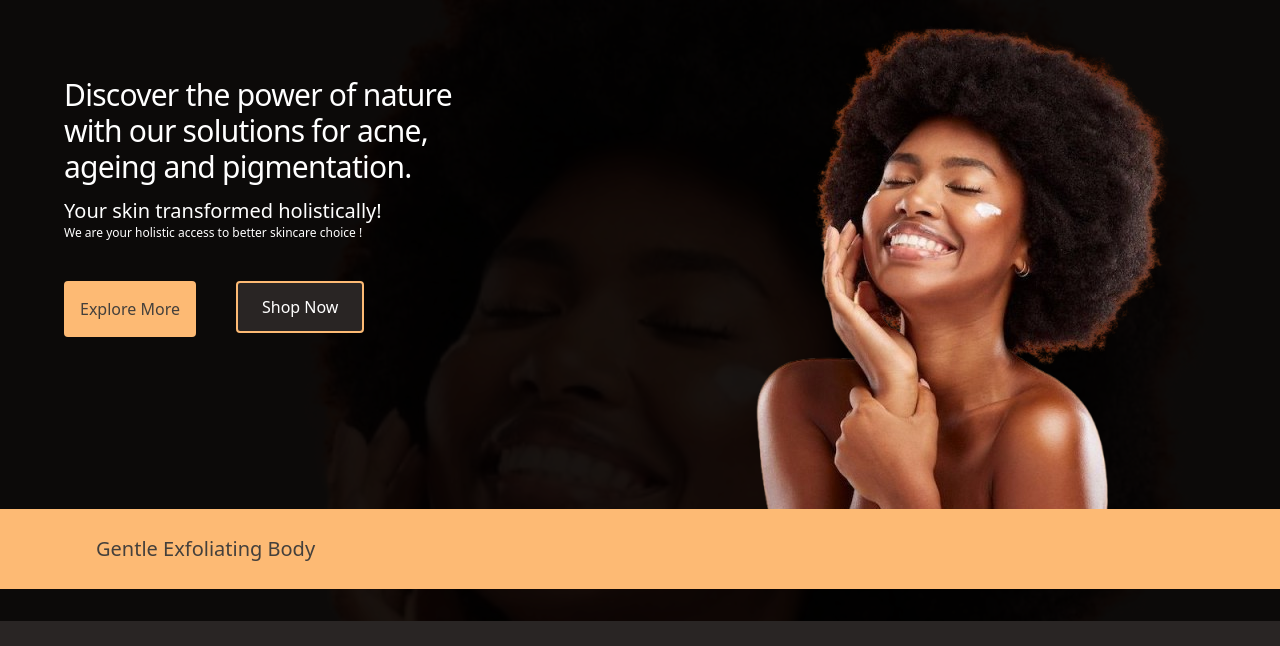
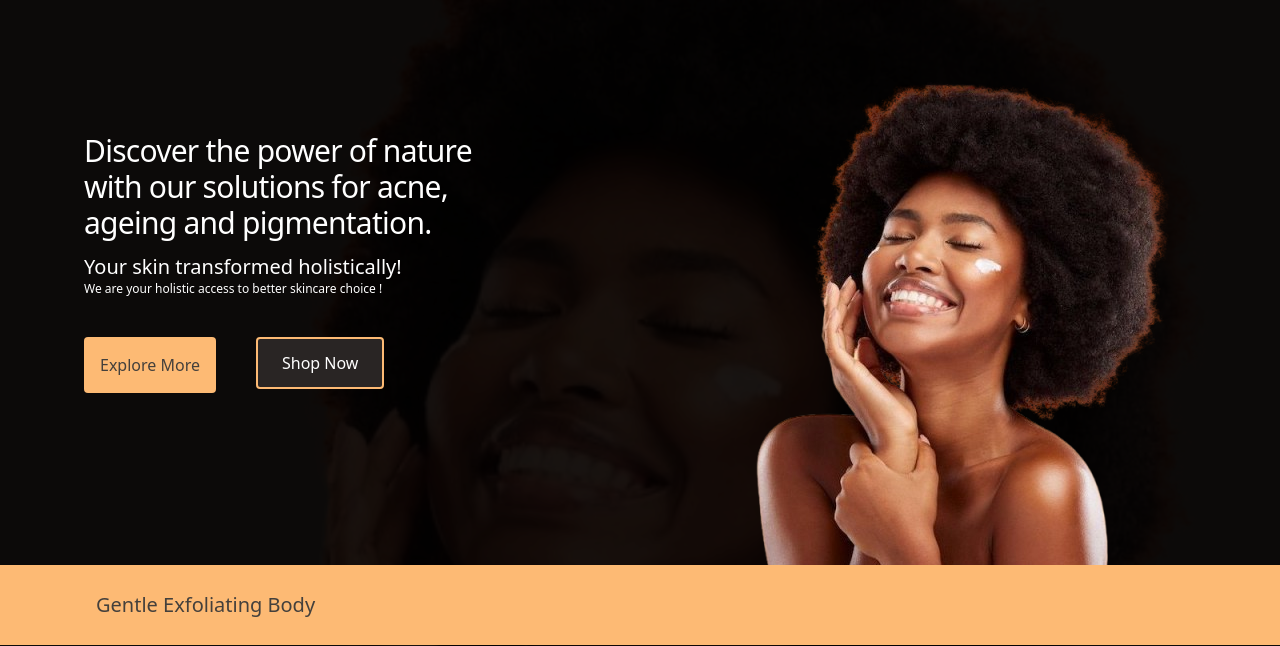
Before and after one commit to aremumatthew/wewo-project, a website: page dist/about.html in a window 1280 px wide. Shown: the part 90-736 px from the top of the page. Drawn offline with nearby package versions, Linux system fonts and the light colour scheme; files that its build step writes are made by us from their sources.

Commit message:
edit on about hero section

```diff
--- a/dist/about.html
+++ b/dist/about.html
@@ -47,7 +47,7 @@
       <li class="pt-8 list-none"><a class="decoration-0 text-white" href="#">About Us</a></li>
       <li class="pt-8 list-none"><a class="decoration-0 text-white" href="#">Contact</a></li>
     </ul>
-    <article class="flex w-full">
+    <article class="flex w-full lg:pt-14 lg:pl-5">
       <section>
         <h2 class="text-white pt-20 text-2xl font-normal tracking-tight text-nowrap lg:text-3xl lg:font-medium">
           Discover the power of nature<br>  with our solutions for acne,<br> ageing and pigmentation.
```
